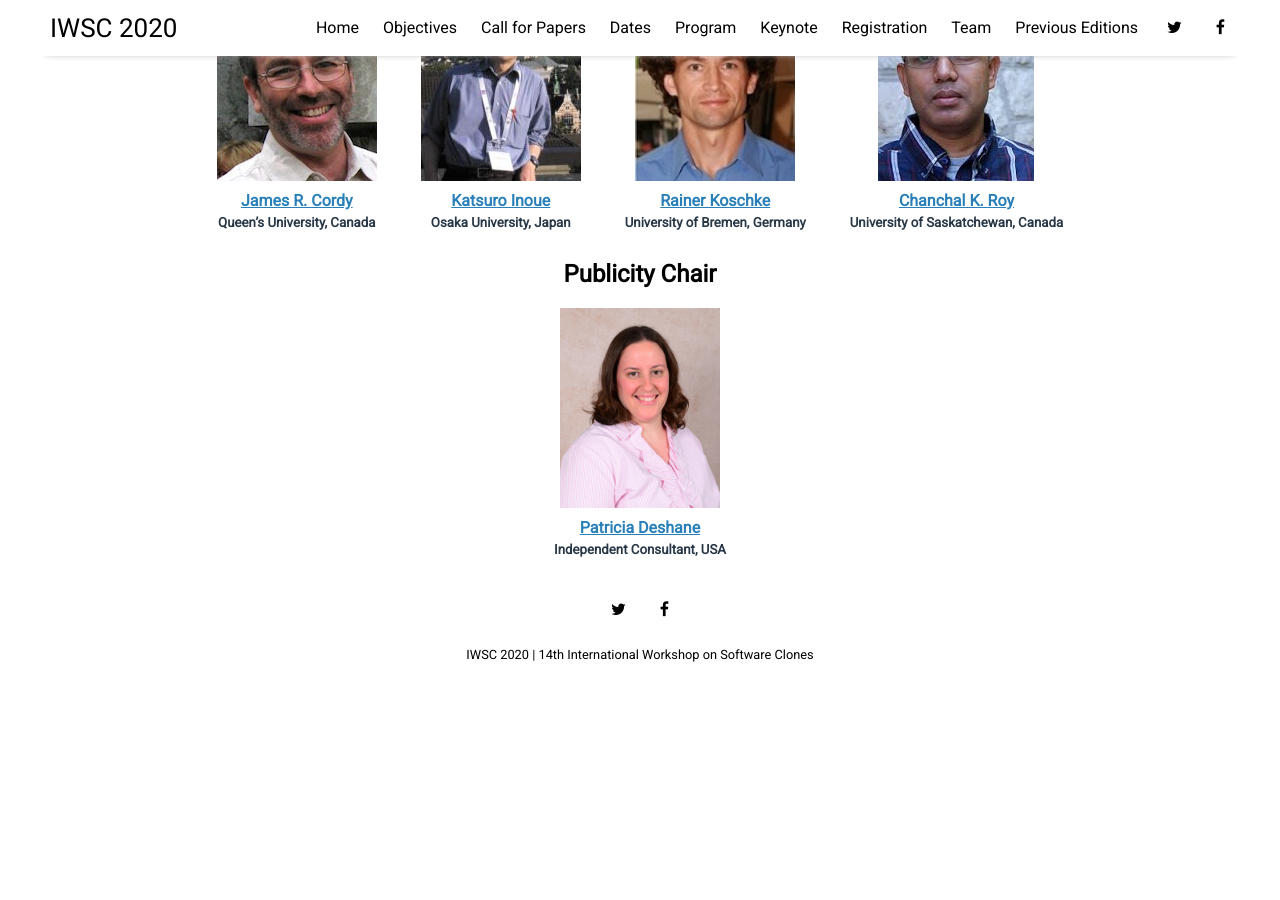
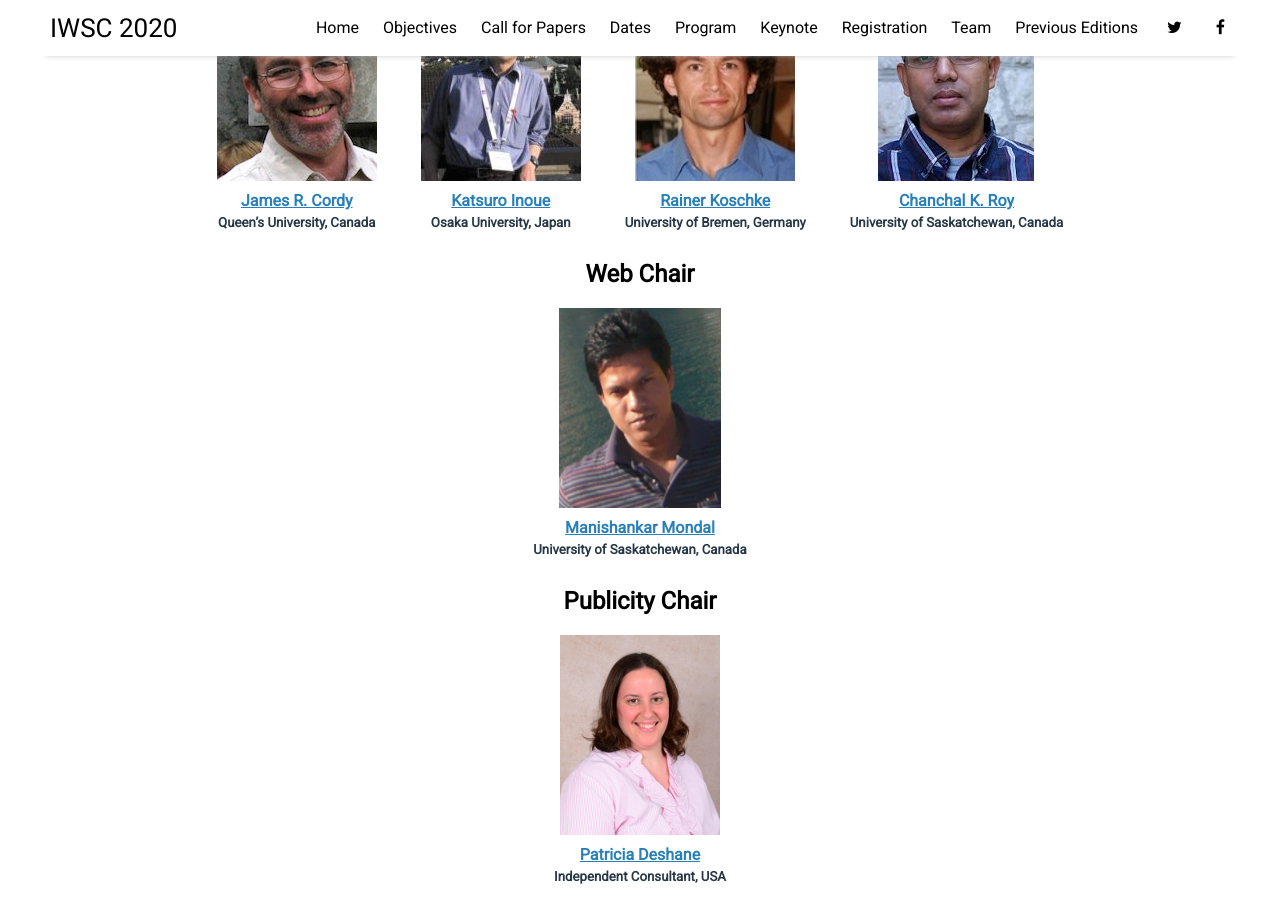
Before and after one commit to iwsc2020/iwsc2020.github.io, a Jekyll site: the page built from pages/team.html, in a window 1280 px wide and 900 px high, scrolled down 543 px. Built offline with Jekyll 4.4.1, drawn with Linux system fonts in a browser that asks for light colours; nearby versions of some CDN libraries; before the commit the page ends 1236 px from its top, so only the background shows below that.

Commit message:
added mani's picture and updated team.html

```diff
--- a/pages/team.html
+++ b/pages/team.html
@@ -47,6 +47,14 @@ title: Team
   <div class="individual">
       <img src="/assets/img/roy.jpg" />
       <h4><a href="https://www.cs.usask.ca/~croy/">Chanchal K. Roy</a></h4>
+      <h5>University of Saskatchewan, Canada</h5>
+  </div>
+</div>
+<div class="team_member">
+  <h2>Web Chair</h2>
+  <div class="individual">
+      <img src="/assets/img/mani.png" height="200" />
+      <h4><a href="https://sites.google.com/site/manishankarmondalwebsite/home">Manishankar Mondal</a></h4>
       <h5>University of Saskatchewan, Canada</h5>
   </div>
 </div>
```
Also changed, not shown: assets/img/mani.png (added).
